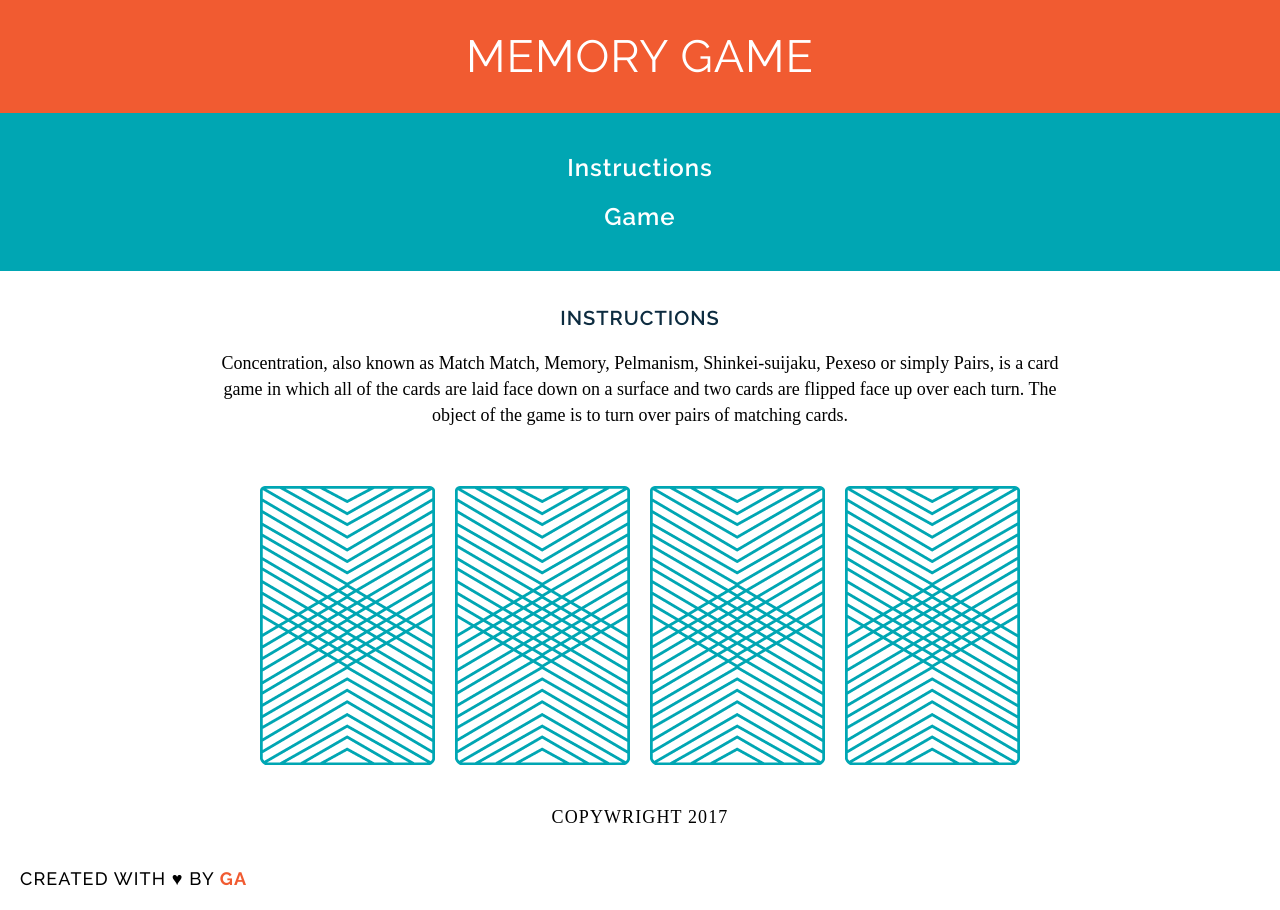
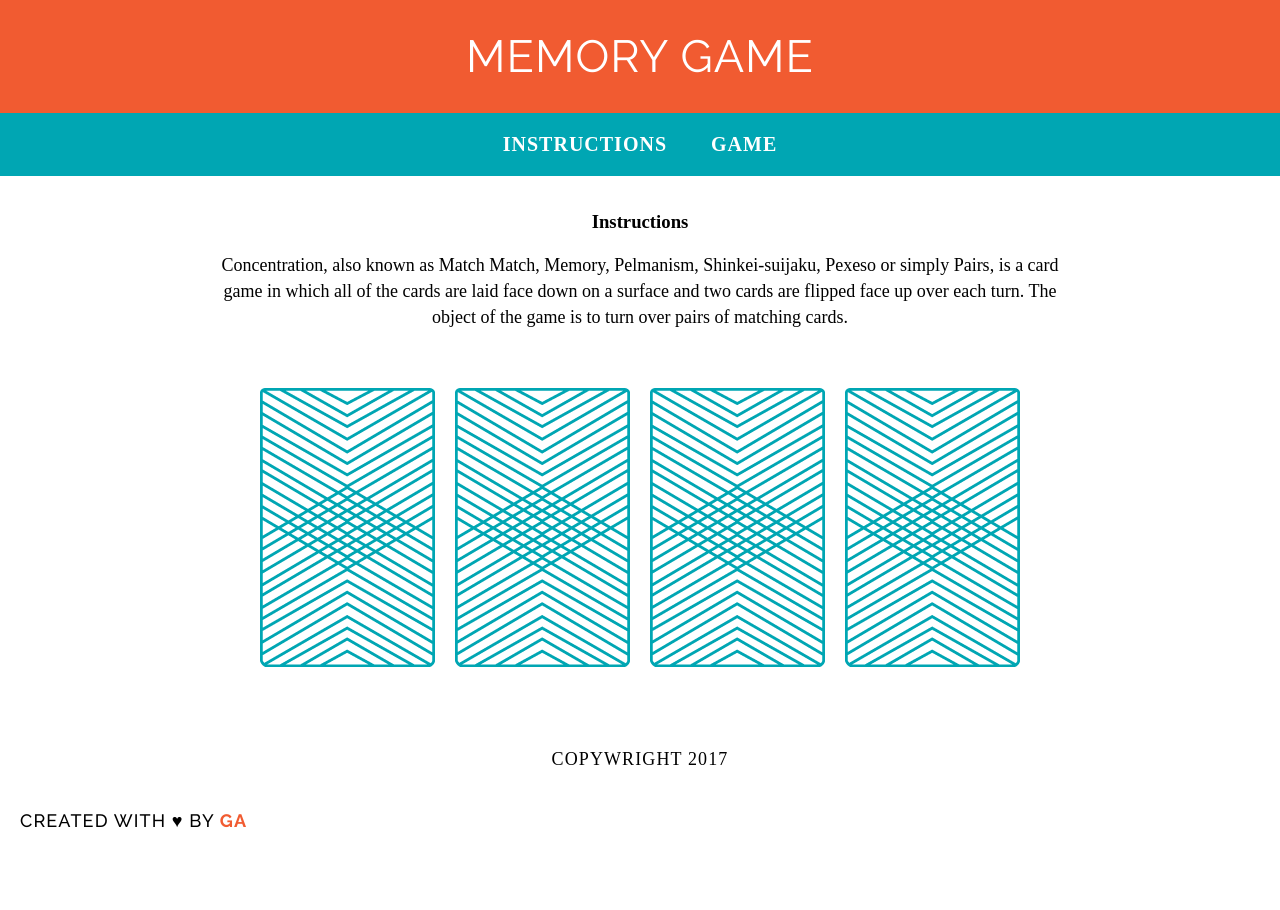
Before and after one commit to Ryufire22270/wdi-fundamentals-memorygame, a plain HTML site: page memory_game/index.html in a window 1280 px wide. After the commit the page ends 852 px from the top, so only its background shows below. Drawn offline with Linux system fonts and the light colour scheme; a web font is replaced by a local one.

Commit message:
created game logic

```diff
--- a/memory_game/css/style.css
+++ b/memory_game/css/style.css
@@ -1,6 +1,14 @@
 body {
 	text-align: center;
+	text-decoration: none;
 	margin: 0;
+}
+
+header {
+	background-color: #F15B31;
+	color: #FFFFFF;
+	padding: 30px 20px;
+	text-transform: uppercase;
 }
 
 h1 {
@@ -8,25 +16,43 @@ h1 {
 	letter-spacing: 1px;
 	font-weight: 400;
 	font-size: 45px;
+	/*color: #0D2C40; */
+	margin: 0;
+}
+
+nav {
+	background-color: #00A6B3;
+	color: #FFFFFF;
+	padding: 20px 0;
 	text-transform: uppercase;
-	margin: 0;
+}
+
+a {
+	margin: 0 20px;
+	text-decoration: none;
+	color: #FFFFFF;
+	letter-spacing: 1px;
+	font-weight: 600;
+	font-size: 20px;
+	border-bottom: 2px solid transparent;
+}
+
+a:hover {
+	border-color: white;
+}
+
+main {
+	width: 850px;
+	margin: 35px auto;
 }
 
 h2 {
 	font-family: "Raleway", san-serif;
 	letter-spacing: 1px;
 	font-weight: 600;
-	font-size: 18px
+	font-size: 18px;
 	text-transform: uppercase;
-}
-
-h3 {
-	font-family: "Raleway", san-serif;
 	color: #0D2C40;
-	letter-spacing: 1px;
-	font-weight: 600;
-	font-size: 20px;
-	text-transform: uppercase;
 }
 
 p {
@@ -35,32 +61,9 @@ p {
 	font-size: 18px;
 }
 
-header {
-	background-color: #F15B31;
-	color: #FFFFFF;
-	padding: 30px 20px;
-}
-
-nav {
-	background-color: #00A6B3;
-	color: #FFFFFF;
-	padding: 20px 0;
-}
-
-a {
-	margin: 0 20px;
-	text-decoration: none;
-	color: #FFFFFF;
-	border-bottom: 2px solid transparent;
-}
-
-main {
-	width: 850px;
-	margin: 35px auto;
-}
 
 img {
-	margin: 40px 8px 0px 8px;
+	margin: 40px 8px;
 }
 
 footer {
@@ -96,7 +99,3 @@ clear: both;
 height: 0;
 font-size: 0;
 }
-
-a:hover {
-	border-color: white;
-}
--- a/memory_game/index.html
+++ b/memory_game/index.html
@@ -11,8 +11,8 @@
 	</header>
 
 	<nav>
-		<h2><a href="#">Instructions</a></h2>
-		<h2><a href="#">Game</a></h2>
+		<a href="#instructions">Instructions</a>
+		<a href="#game">Game</a>
 	</nav>
 
 	<main>
```
